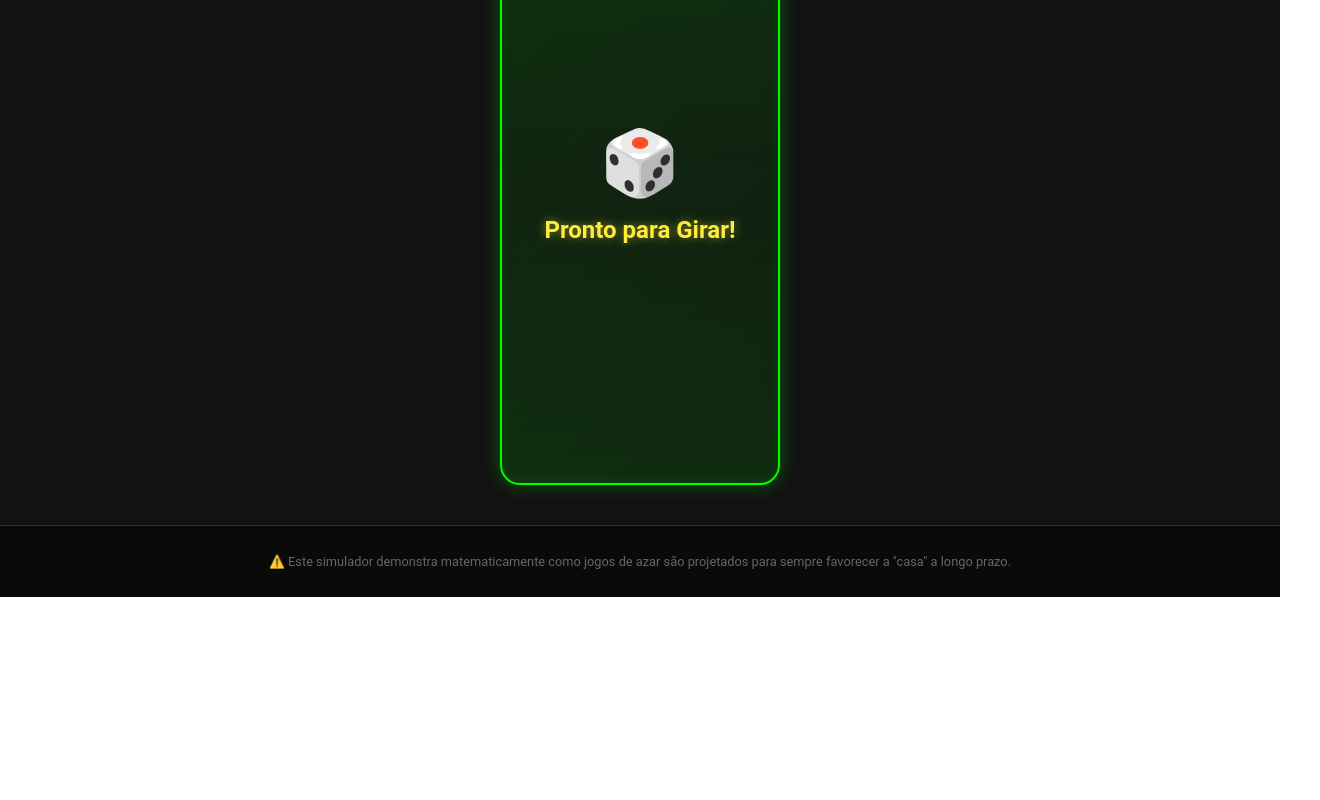
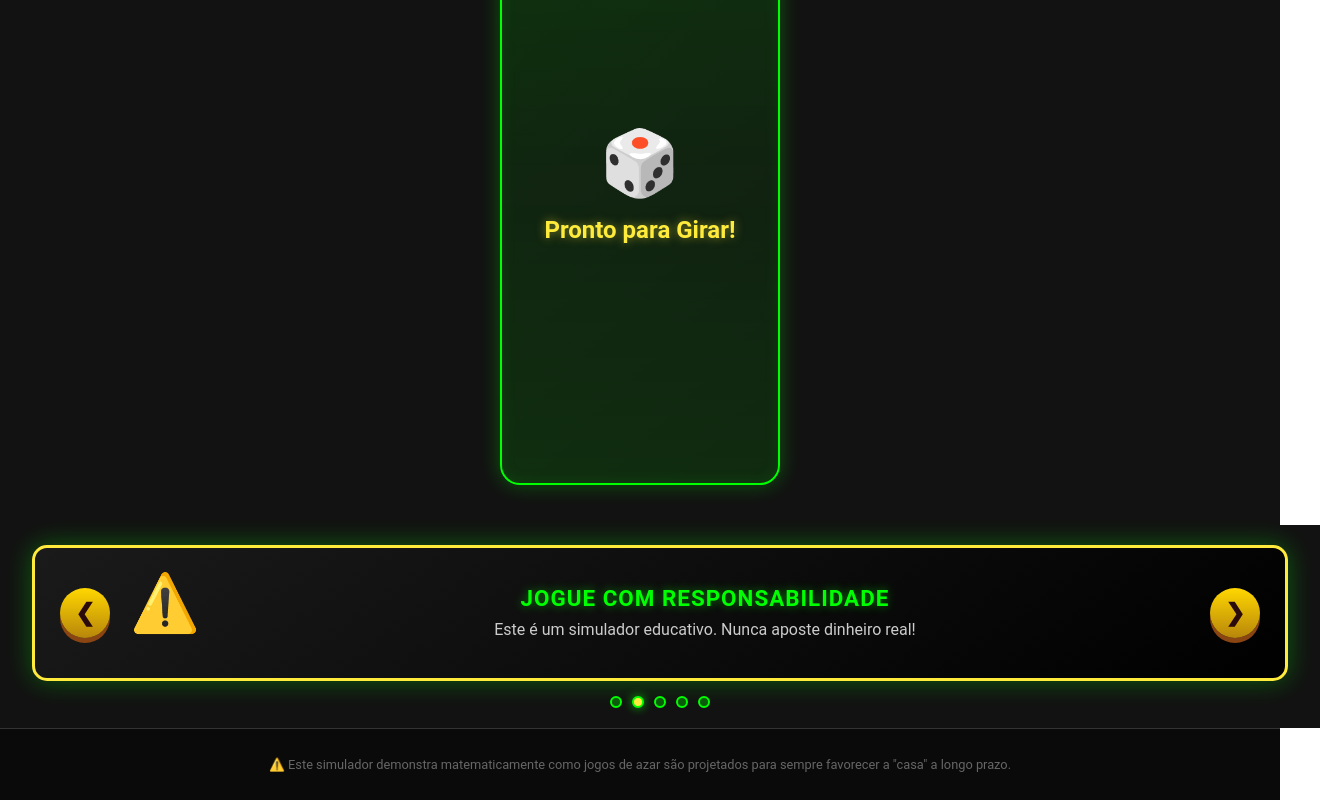
Before and after one commit to SilasTristoni/caixa-forte-patinhas, a React (Create React App) app: page / in a window 1280 px wide. Shown: the part 1063-1863 px from the top of the page, 1320 px wide, since content can reach past the window. Before the commit the page ends 1660 px from the top, so only its background shows below. Built offline with nearby package versions, Linux system fonts and the light colour scheme; no server answers.

Commit message:
feat: Adiciona banner horizontal de publicidade/promoções com rotação automática

```diff
--- a/src/App.js
+++ b/src/App.js
@@ -1,5 +1,6 @@
 import React from 'react';
 import PatinhasSlots from './components/PatinhasSlots';
+import PromoBanner from './components/PromoBanner';
 import './App.css';
 
 function App() {
@@ -12,6 +13,7 @@ function App() {
       <main>
         <PatinhasSlots />
       </main>
+      <PromoBanner />
       <footer className="footer-theme">
         <p>⚠️ Este simulador demonstra matematicamente como jogos de azar são projetados para sempre favorecer a "casa" a longo prazo.</p>
       </footer>
--- /dev/null
+++ b/src/components/PromoBanner.css
@@ -0,0 +1,168 @@
+.promo-banner-container {
+    width: 100%;
+    padding: 20px;
+    background-color: #121212;
+    display: flex;
+    flex-direction: column;
+    align-items: center;
+    gap: 15px;
+}
+
+.promo-banner {
+    width: 100%;
+    max-width: 1200px;
+    background: linear-gradient(145deg, #1a1a1a, #000);
+    border: 3px solid #00ff00;
+    border-radius: 15px;
+    padding: 25px;
+    display: flex;
+    align-items: center;
+    justify-content: space-between;
+    gap: 20px;
+    box-shadow: 0 0 25px rgba(0, 255, 0, 0.3);
+    transition: all 0.5s ease;
+    animation: promo-pulse 3s ease-in-out infinite;
+}
+
+@keyframes promo-pulse {
+    0%, 100% {
+        box-shadow: 0 0 25px rgba(0, 255, 0, 0.3);
+    }
+    50% {
+        box-shadow: 0 0 40px rgba(0, 255, 0, 0.6);
+    }
+}
+
+.promo-content {
+    flex: 1;
+    display: flex;
+    align-items: center;
+    gap: 20px;
+    min-height: 80px;
+}
+
+.promo-icon {
+    font-size: 3.5rem;
+    flex-shrink: 0;
+    animation: bounce-promo 0.6s ease-in-out infinite;
+}
+
+@keyframes bounce-promo {
+    0%, 100% {
+        transform: translateY(0);
+    }
+    50% {
+        transform: translateY(-10px);
+    }
+}
+
+.promo-text {
+    flex: 1;
+}
+
+.promo-title {
+    margin: 0 0 8px 0;
+    font-size: 1.4rem;
+    font-weight: bold;
+    color: #00ff00;
+    text-shadow: 0 0 10px rgba(0, 255, 0, 0.5);
+    letter-spacing: 1px;
+}
+
+.promo-description {
+    margin: 0;
+    font-size: 1rem;
+    color: #ccc;
+    line-height: 1.4;
+}
+
+.promo-nav-btn {
+    background: linear-gradient(to bottom, gold, darkgoldenrod);
+    border: none;
+    border-radius: 50%;
+    width: 50px;
+    height: 50px;
+    font-size: 1.5rem;
+    font-weight: bold;
+    color: #2a0a0a;
+    cursor: pointer;
+    transition: all 0.2s;
+    display: flex;
+    align-items: center;
+    justify-content: center;
+    flex-shrink: 0;
+    box-shadow: 0 5px 0 #8B4513;
+}
+
+.promo-nav-btn:hover:not(:disabled) {
+    transform: translateY(-2px);
+    box-shadow: 0 7px 0 #8B4513;
+}
+
+.promo-nav-btn:active:not(:disabled) {
+    transform: translateY(5px);
+    box-shadow: none;
+}
+
+.promo-nav-btn:disabled {
+    filter: grayscale(0.8);
+    cursor: not-allowed;
+}
+
+.promo-indicators {
+    display: flex;
+    gap: 10px;
+    justify-content: center;
+    flex-wrap: wrap;
+}
+
+.promo-dot {
+    width: 12px;
+    height: 12px;
+    border-radius: 50%;
+    border: 2px solid #00ff00;
+    background-color: rgba(0, 255, 0, 0.3);
+    cursor: pointer;
+    transition: all 0.3s;
+    padding: 0;
+}
+
+.promo-dot:hover {
+    transform: scale(1.2);
+}
+
+.promo-dot.active {
+    box-shadow: 0 0 10px rgba(0, 255, 0, 0.7);
+}
+
+@media (max-width: 768px) {
+    .promo-banner {
+        flex-direction: column;
+        padding: 20px;
+        gap: 15px;
+    }
+
+    .promo-content {
+        flex-direction: column;
+        text-align: center;
+        min-height: auto;
+    }
+
+    .promo-title {
+        font-size: 1.2rem;
+    }
+
+    .promo-description {
+        font-size: 0.9rem;
+    }
+
+    .promo-icon {
+        font-size: 3rem;
+    }
+
+    .promo-nav-btn {
+        width: 40px;
+        height: 40px;
+        font-size: 1.2rem;
+    }
+}
--- /dev/null
+++ b/src/components/PromoBanner.js
@@ -0,0 +1,109 @@
+import React, { useState, useEffect } from 'react';
+import './PromoBanner.css';
+
+const PromoBanner = () => {
+    const promotions = [
+        {
+            id: 1,
+            title: 'APRENDA SOBRE PROBABILIDADE',
+            description: 'Entenda como funcionam as chances em jogos de azar',
+            icon: '📊',
+            color: '#00ff00'
+        },
+        {
+            id: 2,
+            title: 'JOGUE COM RESPONSABILIDADE',
+            description: 'Este é um simulador educativo. Nunca aposte dinheiro real!',
+            icon: '⚠️',
+            color: '#ffeb3b'
+        },
+        {
+            id: 3,
+            title: 'MAXIMIZE SEUS GANHOS',
+            description: 'Teste diferentes estratégias e veja o impacto no seu saldo',
+            icon: '💡',
+            color: '#ff6b6b'
+        },
+        {
+            id: 4,
+            title: 'ANÁLISE EM TEMPO REAL',
+            description: 'Acompanhe suas estatísticas e evolução ao longo do tempo',
+            icon: '📈',
+            color: '#00d4ff'
+        },
+        {
+            id: 5,
+            title: 'DESAFIO DO DIA',
+            description: 'Tente ganhar R$ 500 em uma única rodada!',
+            icon: '🎯',
+            color: '#ff00ff'
+        }
+    ];
+
+    const [currentPromo, setCurrentPromo] = useState(0);
+    const [isAutoPlay, setIsAutoPlay] = useState(true);
+
+    useEffect(() => {
+        if (!isAutoPlay) return;
+
+        const interval = setInterval(() => {
+            setCurrentPromo(prev => (prev + 1) % promotions.length);
+        }, 5000);
+
+        return () => clearInterval(interval);
+    }, [isAutoPlay, promotions.length]);
+
+    const handlePrev = () => {
+        setCurrentPromo(prev => (prev - 1 + promotions.length) % promotions.length);
+        setIsAutoPlay(false);
+    };
+
+    const handleNext = () => {
+        setCurrentPromo(prev => (prev + 1) % promotions.length);
+        setIsAutoPlay(false);
+    };
+
+    const handleDotClick = (index) => {
+        setCurrentPromo(index);
+        setIsAutoPlay(false);
+    };
+
+    const promo = promotions[currentPromo];
+
+    return (
+        <div className="promo-banner-container">
+            <div className="promo-banner" style={{ borderColor: promo.color }}>
+                <button className="promo-nav-btn promo-prev" onClick={handlePrev}>
+                    ❮
+                </button>
+
+                <div className="promo-content">
+                    <div className="promo-icon">{promo.icon}</div>
+                    <div className="promo-text">
+                        <h2 className="promo-title">{promo.title}</h2>
+                        <p className="promo-description">{promo.description}</p>
+                    </div>
+                </div>
+
+                <button className="promo-nav-btn promo-next" onClick={handleNext}>
+                    ❯
+                </button>
+            </div>
+
+            <div className="promo-indicators">
+                {promotions.map((_, index) => (
+                    <button
+                        key={index}
+                        className={`promo-dot ${index === currentPromo ? 'active' : ''}`}
+                        onClick={() => handleDotClick(index)}
+                        style={{
+                            backgroundColor: index === currentPromo ? promo.color : 'rgba(0, 255, 0, 0.3)'
+                        }}
+                    />
+                ))}
+            </div>
+        </div>
+    );
+};
+
+export default PromoBanner;
```
Also changed, not shown: banner_promocoes_final.png (added), banner_promocoes_final.webp (added).
